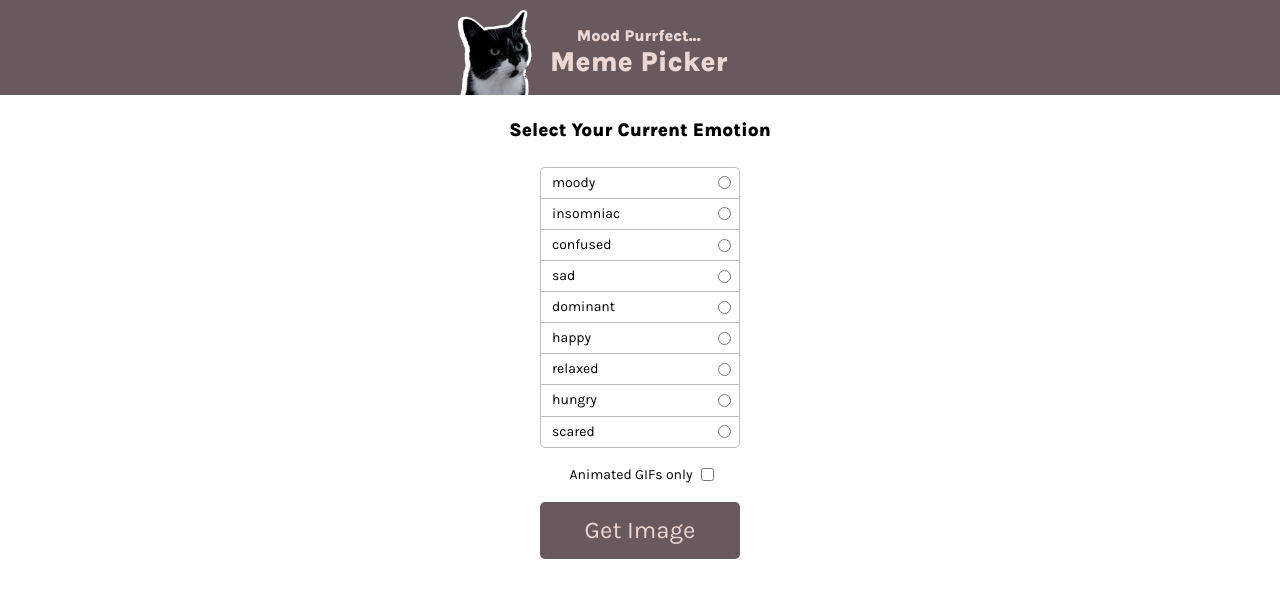
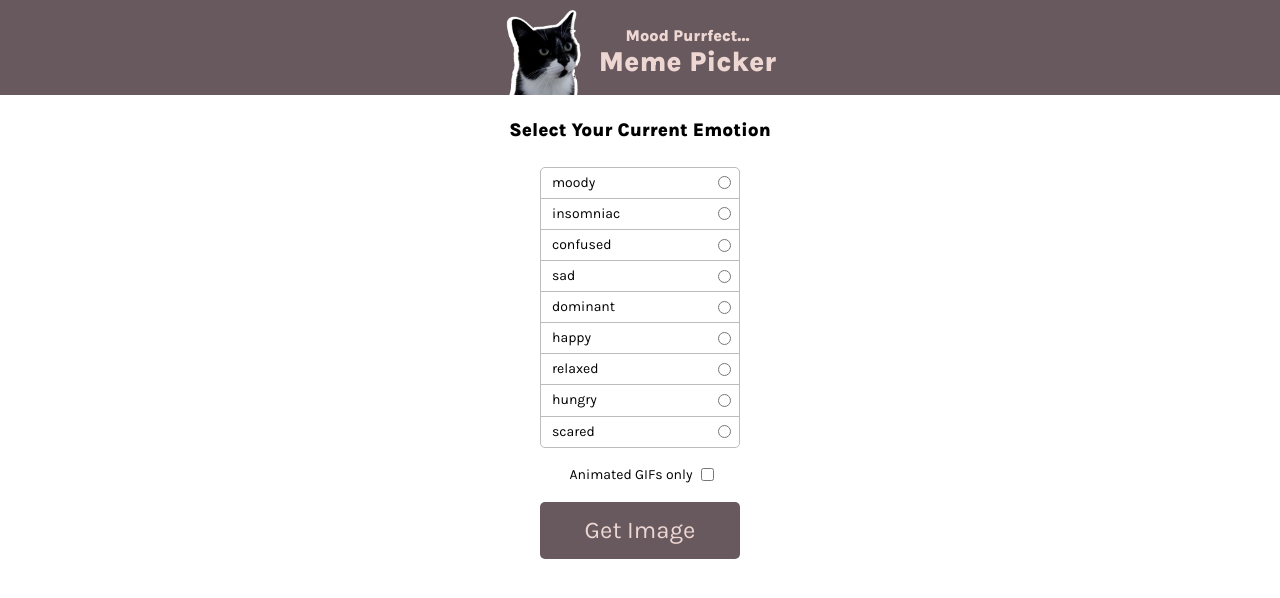
Before and after one commit to AdityaBanik/Cat-meme-picker, a plain HTML site: page index.html in a window 1280 px wide. Drawn offline with nearby package versions, Linux system fonts and the light colour scheme.

Commit message:
little style bug fix

```diff
--- a/index.css
+++ b/index.css
@@ -35,8 +35,7 @@ header{
 .header-inner{
     display: flex;
     align-items: center;
-    margin: 0 auto;
-    width: 370px;
+    justify-content: center;
     gap: 15px;
     padding: 10px 0 0 0;
 }
```
